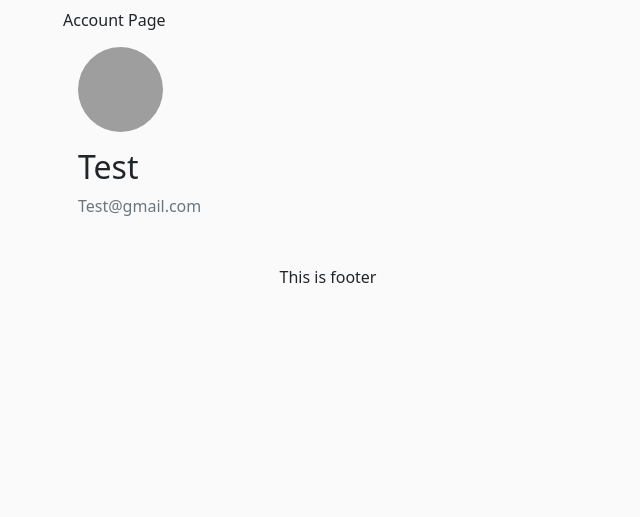
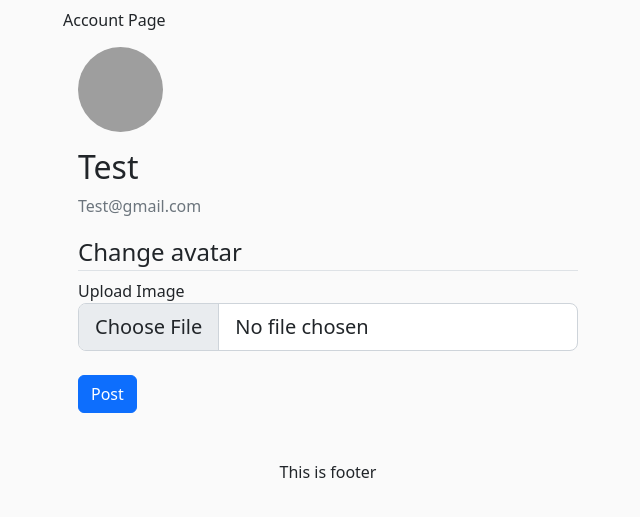
Before and after one commit to Viposha/iflask, a Flask app: page /account in a window 1280 px wide. Shown: the part 66-583 px from the top of the page, without its empty margins (312-952 px from the left). Run offline with Flask 2, Linux system fonts and the light colour scheme; a user stored in the database is signed in; some libraries are stand-ins or nearby versions; grey boxes are pictures that could not be loaded.

Commit message:
add avatar upload from account page

```diff
--- a/iflask/forms.py
+++ b/iflask/forms.py
@@ -35,3 +35,8 @@ class CreatePostForm(FlaskForm):
 	description = TextAreaField('Description', validators=[DataRequired()])
 	picture = FileField('Upload Image', validators=[FileAllowed(['jpg', 'png'])])
 	submit = SubmitField('Post')
+
+
+class UploadAvatarForm(FlaskForm):
+	picture = FileField('Upload Image', validators=[FileAllowed(['jpg', 'png'])])
+	submit = SubmitField('Post')
--- a/iflask/routes.py
+++ b/iflask/routes.py
@@ -7,7 +7,7 @@ from werkzeug.utils import secure_filename
 
 from iflask import app, db, bcrypt
 from flask import render_template, url_for, flash, redirect, request, current_app
-from iflask.forms import RegistrationForm, LoginForm, CreatePostForm
+from iflask.forms import RegistrationForm, LoginForm, CreatePostForm, UploadAvatarForm
 from iflask.models import User, Post
 
 
@@ -58,13 +58,6 @@ def logout_page():
     return redirect(url_for('home'))
 
 
-@app.route("/account", methods=['GET', 'POST'])
-@login_required
-def account():
-    image_file = url_for('static', filename='images/avatar/' + current_user.image_file)
-    return render_template('account.html', title='Account', image_file=image_file)
-
-
 def save_picture(form_picture):
     random_hex = secrets.token_hex(8)
     _, f_ext = os.path.splitext(form_picture.filename)
@@ -77,6 +70,34 @@ def save_picture(form_picture):
     i.save(picture_path)
 
     return picture_fn
+
+
+def save_avatar(form_picture):
+    random_hex = secrets.token_hex(8)
+    _, f_ext = os.path.splitext(form_picture.filename)
+    picture_fn = random_hex + f_ext
+    picture_path = os.path.join(current_app.root_path, 'static/images/avatar/', picture_fn)
+
+    output_size = (100, 100)
+    i = Image.open(form_picture)
+    i.thumbnail(output_size)
+    i.save(picture_path)
+
+    return picture_fn
+
+
+@app.route("/account", methods=['GET', 'POST'])
+@login_required
+def account():
+    form = UploadAvatarForm()
+    if form.validate_on_submit():
+        if form.picture.data:
+            filename = save_avatar(form.picture.data)
+            current_user.image_file = filename
+            db.session.commit()
+            flash('Your avatar changed!', 'success')
+    image_file = url_for('static', filename='images/avatar/' + current_user.image_file)
+    return render_template('account.html', title='Account', image_file=image_file, form=form)
 
 
 @app.route("/new_post", methods=['GET', 'POST'])
--- a/iflask/templates/account.html
+++ b/iflask/templates/account.html
@@ -12,5 +12,18 @@ Account Page
       <p class="text-secondary">{{ current_user.email }}</p>
     </div>
   </div>
+   <form method="POST" action="" enctype="multipart/form-data">
+        {{ form.hidden_tag() }}
+        <fieldset class="form-group mb-2">
+            <legend class = border-bottom mb-4>Change avatar</legend>
+            <div class="form-group">
+                {{ form.picture.label(class="form-control-label") }}
+                {{ form.picture(class="form-control form-control-lg") }}
+            </div>
+        </fieldset>
+        <div class="form-group mt-4">
+            {{ form.submit(class="btn btn-primary") }}
+        </div>
+    </form>
 </div>
 {% endblock %}
--- a/iflask/templates/home.html
+++ b/iflask/templates/home.html
@@ -7,7 +7,8 @@
     <article class="media content-section bordered">
       <div class="media-body">
         <div class="article-metadata d-flex justify-content-between align-items-center">
-          <img class="rounded-circle article-img" src="{{ url_for('static', filename='images/avatar/' + post.author.image_file) }}">
+          <a href="{{url_for('user_posts', username=post.author.username)}}">
+            <img class="rounded-circle article-img" src="{{ url_for('static', filename='images/avatar/' + post.author.image_file) }}"></a>
           <h2><a href="{{url_for('user_posts', username=post.author.username)}}">{{ post.author.username }}</a></h2>
           <small class="text-muted">{{ post.date_posted.strftime('%d-%m-%Y %H:%M') }}</small>
         </div>
```
Also changed, not shown: iflask/test.db.
